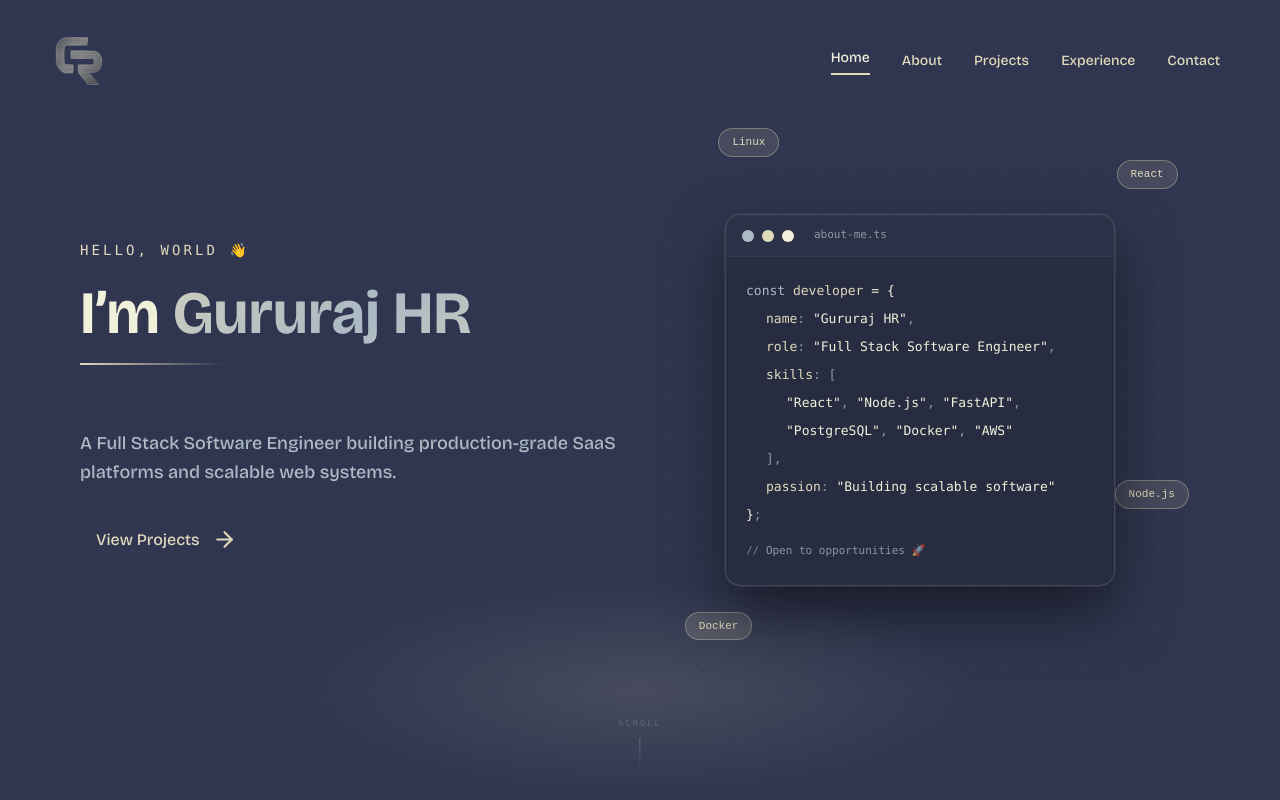
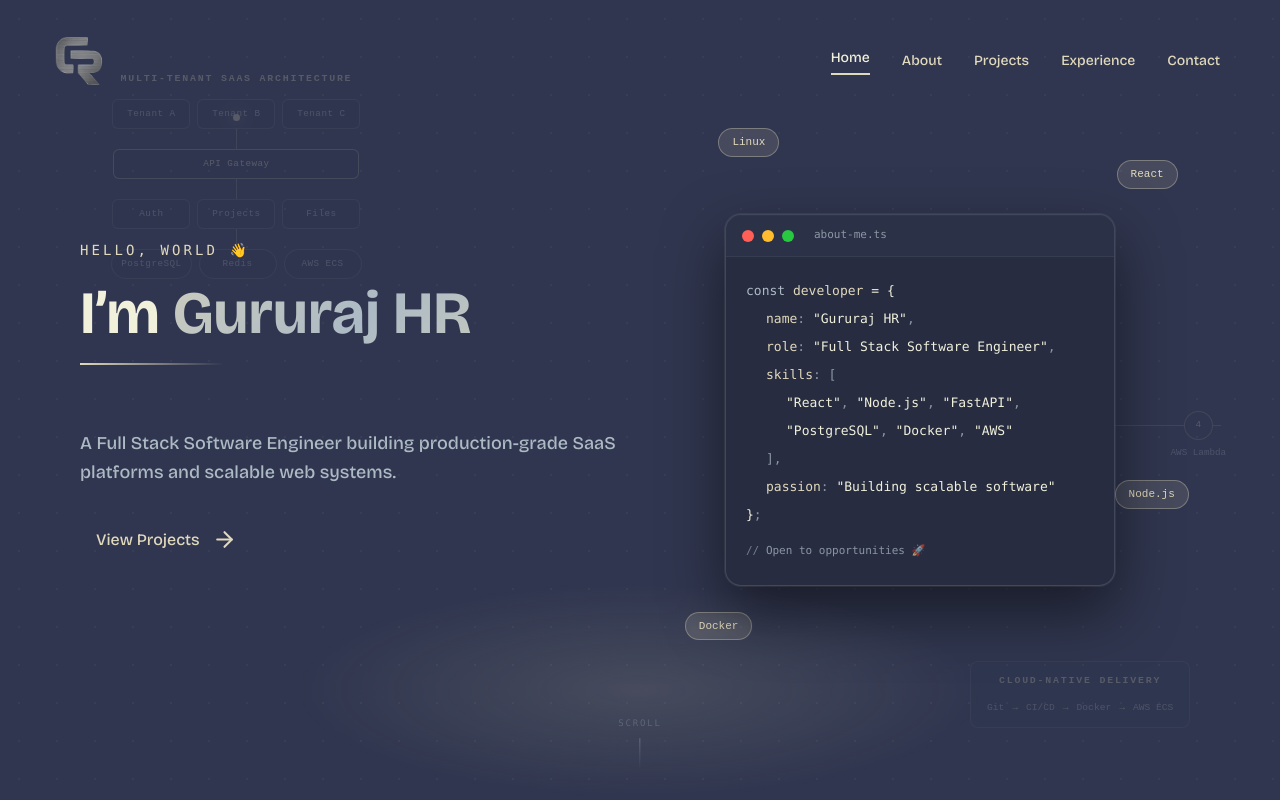
Before and after one commit to GuruRaj0305/myportfolio, a React (Vite) app: page / in a window 1280 px wide. Shown: the top 800 px of the page. Built offline with nearby package versions, Linux system fonts and the light colour scheme.

Commit message:
add scroll effect

```diff
--- /dev/null
+++ b/src/components/custom/ScrollSceneObjects.jsx
@@ -0,0 +1,125 @@
+import { useRef } from "react";
+import { gsap } from "gsap";
+import { ScrollTrigger } from "gsap/ScrollTrigger";
+import { useGSAP } from "@gsap/react";
+import { HOME } from "../../data";
+
+gsap.registerPlugin(ScrollTrigger);
+
+const ScrollSceneObjects = () => {
+  const sceneRef = useRef(null);
+  const architectureRef = useRef(null);
+  const fileFlowRef = useRef(null);
+  const deploymentRef = useRef(null);
+  const requestPacketRef = useRef(null);
+  const eventPacketRef = useRef(null);
+
+  useGSAP(
+    () => {
+      const reduceMotion = window.matchMedia("(prefers-reduced-motion: reduce)");
+      if (reduceMotion.matches || window.innerWidth < 768) return;
+
+      const scrollTrigger = {
+        trigger: document.documentElement,
+        start: "top top",
+        end: "bottom bottom",
+        scrub: 1.4,
+      };
+
+      gsap.to(architectureRef.current, {
+        xPercent: 18,
+        yPercent: 115,
+        scale: 1.05,
+        ease: "none",
+        scrollTrigger,
+      });
+
+      gsap.to(fileFlowRef.current, {
+        xPercent: -35,
+        yPercent: -145,
+        ease: "none",
+        scrollTrigger,
+      });
+
+      gsap.to(deploymentRef.current, {
+        xPercent: 45,
+        yPercent: -260,
+        ease: "none",
+        scrollTrigger,
+      });
+
+      gsap.to(requestPacketRef.current, {
+        y: 270,
+        repeat: 3,
+        ease: "none",
+        scrollTrigger,
+      });
+
+      gsap.to(eventPacketRef.current, {
+        x: 330,
+        repeat: 3,
+        ease: "none",
+        scrollTrigger,
+      });
+    },
+    { scope: sceneRef }
+  );
+
+  return (
+    <div ref={sceneRef} className="scroll-scene" aria-hidden="true">
+      <div ref={architectureRef} className="architecture-map">
+        <p className="scroll-scene-label">{HOME.scrollScene.architecture.label}</p>
+
+        <div className="architecture-row">
+          {HOME.scrollScene.architecture.tenants.map((item) => (
+            <span className="architecture-node" key={item}>{item}</span>
+          ))}
+        </div>
+        <span className="architecture-connector" />
+        <span className="architecture-node architecture-gateway">
+          {HOME.scrollScene.architecture.gateway}
+        </span>
+        <span className="architecture-connector" />
+        <div className="architecture-row">
+          {HOME.scrollScene.architecture.services.map((item) => (
+            <span className="architecture-node" key={item}>{item}</span>
+          ))}
+        </div>
+        <span className="architecture-connector" />
+        <div className="architecture-row">
+          {HOME.scrollScene.architecture.data.map((item) => (
+            <span className="architecture-node architecture-data" key={item}>{item}</span>
+          ))}
+        </div>
+        <span ref={requestPacketRef} className="architecture-packet" />
+      </div>
+
+      <div ref={fileFlowRef} className="event-flow">
+        <p className="scroll-scene-label">{HOME.scrollScene.fileFlow.label}</p>
+        <div className="event-flow-track">
+          {HOME.scrollScene.fileFlow.steps.map((item, index) => (
+            <div className="event-flow-step" key={item}>
+              <span className="event-flow-icon">{index + 1}</span>
+              <span>{item}</span>
+            </div>
+          ))}
+          <span ref={eventPacketRef} className="event-packet" />
+        </div>
+      </div>
+
+      <div ref={deploymentRef} className="deployment-flow">
+        <p className="scroll-scene-label">{HOME.scrollScene.deployment.label}</p>
+        <div>
+          {HOME.scrollScene.deployment.steps.map((item, index) => (
+            <span key={item}>
+              {item}
+              {index < HOME.scrollScene.deployment.steps.length - 1 && <b>→</b>}
+            </span>
+          ))}
+        </div>
+      </div>
+    </div>
+  );
+};
+
+export default ScrollSceneObjects;
--- a/src/data.js
+++ b/src/data.js
@@ -337,6 +337,23 @@ export const HOME = {
       link: "/projects",
     },
   },
+  scrollScene: {
+    architecture: {
+      label: "Multi-tenant SaaS Architecture",
+      tenants: ["Tenant A", "Tenant B", "Tenant C"],
+      gateway: "API Gateway",
+      services: ["Auth", "Projects", "Files"],
+      data: ["PostgreSQL", "Redis", "AWS ECS"],
+    },
+    fileFlow: {
+      label: "Event-driven FileStream",
+      steps: ["Upload", "Amazon S3", "Amazon SQS", "AWS Lambda"],
+    },
+    deployment: {
+      label: "Cloud-native Delivery",
+      steps: ["Git", "CI/CD", "Docker", "AWS ECS"],
+    },
+  },
   cta: {
     heading: "Let\u2019s Build Something Great Together",
     sub: "Actively seeking full-time opportunities to build impactful products with great teams.",
--- a/src/index.css
+++ b/src/index.css
@@ -359,6 +359,181 @@ body.scrolled .header {
   background: transparent;
 }
 
+/* ================================================================
+   Home scroll scene
+   ================================================================ */
+.scroll-scene {
+  position: fixed;
+  inset: 0;
+  z-index: 1;
+  overflow: hidden;
+  pointer-events: none;
+}
+
+.architecture-map,
+.event-flow,
+.deployment-flow {
+  position: absolute;
+  opacity: 0.22;
+  font-family: ui-monospace, monospace;
+  color: var(--color-muted);
+  will-change: transform;
+}
+
+.scroll-scene-label {
+  margin-bottom: 12px;
+  color: var(--color-accent);
+  font-size: 0.62rem;
+  font-weight: 700;
+  letter-spacing: 0.18em;
+  text-align: center;
+  text-transform: uppercase;
+}
+
+.architecture-map {
+  top: 9%;
+  left: 3%;
+  width: min(31vw, 430px);
+  min-width: 350px;
+}
+
+.architecture-row {
+  display: flex;
+  justify-content: center;
+  gap: 7px;
+}
+
+.architecture-node {
+  display: block;
+  min-width: 78px;
+  padding: 7px 9px;
+  border: 1px solid rgba(var(--color-muted-rgb), 0.28);
+  border-radius: 6px;
+  background: rgba(var(--color-background-rgb), 0.7);
+  font-size: 0.58rem;
+  letter-spacing: 0.05em;
+  text-align: center;
+}
+
+.architecture-gateway {
+  width: 62%;
+  margin: 0 auto;
+  border-color: rgba(var(--color-accent-rgb), 0.52);
+  color: var(--color-accent);
+}
+
+.architecture-data {
+  border-radius: 999px;
+}
+
+.architecture-connector {
+  display: block;
+  width: 1px;
+  height: 20px;
+  margin: 0 auto;
+  background: rgba(var(--color-accent-rgb), 0.4);
+}
+
+.architecture-packet {
+  position: absolute;
+  top: 42px;
+  left: calc(50% - 3px);
+  width: 7px;
+  height: 7px;
+  border-radius: 50%;
+  background: var(--color-accent);
+  box-shadow: 0 0 14px rgba(var(--color-accent-rgb), 0.8);
+}
+
+.event-flow {
+  top: 48%;
+  right: 2%;
+  width: min(37vw, 520px);
+  min-width: 430px;
+}
+
+.event-flow-track {
+  position: relative;
+  display: flex;
+  justify-content: space-between;
+  gap: 8px;
+}
+
+.event-flow-track::before {
+  content: "";
+  position: absolute;
+  top: 14px;
+  left: 7%;
+  right: 7%;
+  height: 1px;
+  background: rgba(var(--color-accent-rgb), 0.42);
+}
+
+.event-flow-step {
+  position: relative;
+  z-index: 1;
+  display: grid;
+  justify-items: center;
+  gap: 6px;
+  width: 25%;
+  font-size: 0.58rem;
+  text-align: center;
+}
+
+.event-flow-icon {
+  display: grid;
+  width: 29px;
+  height: 29px;
+  place-items: center;
+  border: 1px solid rgba(var(--color-accent-rgb), 0.45);
+  border-radius: 50%;
+  background: var(--color-background);
+  color: var(--color-accent);
+}
+
+.event-packet {
+  position: absolute;
+  top: 11px;
+  left: 7%;
+  width: 7px;
+  height: 7px;
+  border-radius: 50%;
+  background: var(--color-text);
+  box-shadow: 0 0 12px rgba(var(--color-text-rgb), 0.75);
+}
+
+.deployment-flow {
+  right: 7%;
+  bottom: 9%;
+  padding: 12px 16px;
+  border: 1px solid rgba(var(--color-muted-rgb), 0.25);
+  border-radius: 8px;
+  background: rgba(var(--color-background-rgb), 0.72);
+}
+
+.deployment-flow > div {
+  display: flex;
+  gap: 8px;
+  font-size: 0.6rem;
+}
+
+.deployment-flow span {
+  display: flex;
+  gap: 8px;
+  align-items: center;
+}
+
+.deployment-flow b {
+  color: var(--color-accent);
+  font-weight: 400;
+}
+
+@media (max-width: 767px), (prefers-reduced-motion: reduce) {
+  .scroll-scene {
+    display: none;
+  }
+}
+
 
 /* ================================================================
    About — stat cards
--- a/src/pages/home/Banner.jsx
+++ b/src/pages/home/Banner.jsx
@@ -251,9 +251,24 @@ export default function Banner() {
         {/* macOS code card */}
         <div className="relative z-10 w-full max-w-[390px] rounded-2xl overflow-hidden shadow-2xl code-window-border bg-[var(--color-surface)]">
           <div className="flex items-center gap-2 px-4 py-3 bg-black/50 border-b border-white/[0.06]">
-            <span className="w-3 h-3 rounded-full bg-[var(--color-muted)]" />
-            <span className="w-3 h-3 rounded-full bg-[var(--color-accent)]" />
-            <span className="w-3 h-3 rounded-full bg-[var(--color-text)]" />
+            <span
+              className="w-3 h-3 rounded-full bg-[#ff5f57]"
+              role="img"
+              aria-label="Close"
+              title="Close"
+            />
+            <span
+              className="w-3 h-3 rounded-full bg-[#febc2e]"
+              role="img"
+              aria-label="Minimize"
+              title="Minimize"
+            />
+            <span
+              className="w-3 h-3 rounded-full bg-[#28c840]"
+              role="img"
+              aria-label="Maximize"
+              title="Maximize"
+            />
             <span className="ml-3 font-mono text-[11px] text-gray-500 select-none">{codeCard.filename}</span>
           </div>
           <div className="p-5 font-mono text-[13px] leading-7 text-left select-none">
--- a/src/pages/home/Index.jsx
+++ b/src/pages/home/Index.jsx
@@ -8,8 +8,7 @@ import Footer from "./Footer";
 import { gsap } from "gsap";
 import { ScrollTrigger } from "gsap/ScrollTrigger";
 import TypingBackgroundText from "../../components/custom/TypingBackgroundText";
-import ScrollFalling from "../../components/custom/ScrollFalling";
-import WanderingOrb from "../../components/custom/WanderingOrb";
+import ScrollSceneObjects from "../../components/custom/ScrollSceneObjects";
 import Banner from "./Banner";
 import { useLocation } from "react-router-dom";
 import { useGSAP } from "@gsap/react";
@@ -39,6 +38,7 @@ function Home() {
     <>
       <div className="relative w-full h-full">
         <TypingBackgroundText key={location.pathname}>
+          <ScrollSceneObjects />
           <div className="relative z-10">
             <Banner />
             <About ref={aboutRef} />
```
